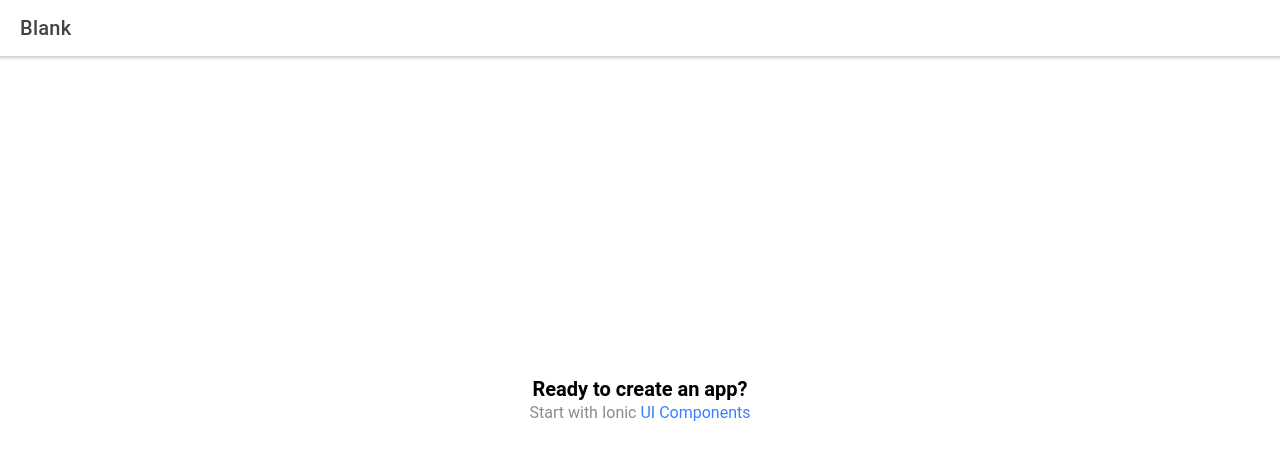
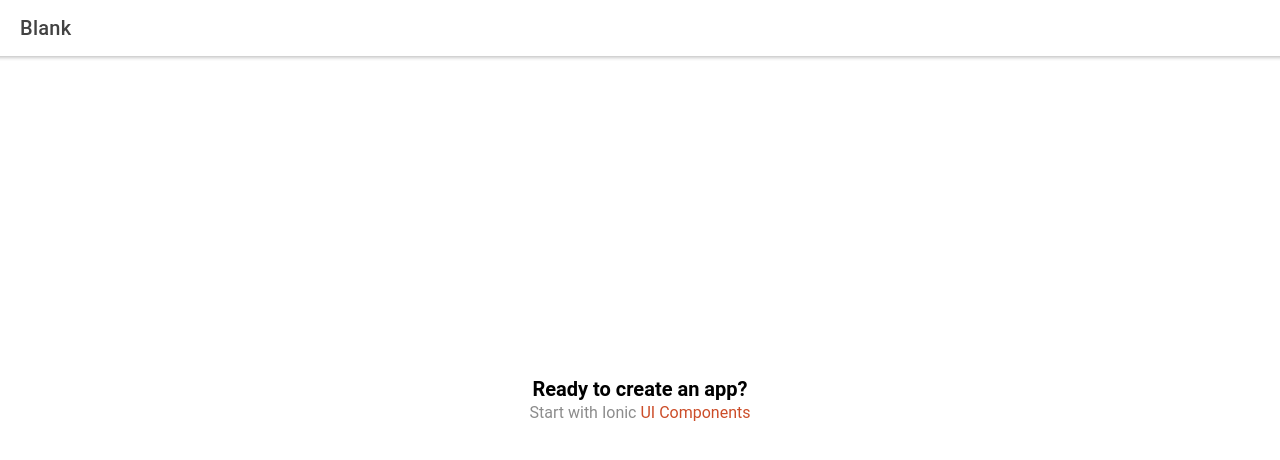
Before and after one commit to solidsail/Hunt, a React (Create React App) app: page /home in a window 1280 px wide. Shown: the top 460 px of the page. Built offline with nearby package versions, Linux system fonts and the light colour scheme.

Commit message:
Assets and Theme

```diff
--- a/src/theme/variables.css
+++ b/src/theme/variables.css
@@ -4,12 +4,12 @@ http://ionicframework.com/docs/theming/ */
 /** Ionic CSS Variables **/
 :root {
   /** primary **/
-  --ion-color-primary: #3880ff;
-  --ion-color-primary-rgb: 56, 128, 255;
+  --ion-color-primary: #cc4d29;
+  --ion-color-primary-rgb: 204, 77, 41;
   --ion-color-primary-contrast: #ffffff;
   --ion-color-primary-contrast-rgb: 255, 255, 255;
-  --ion-color-primary-shade: #3171e0;
-  --ion-color-primary-tint: #4c8dff;
+  --ion-color-primary-shade: #b44424;
+  --ion-color-primary-tint: #d15f3e;
 
   /** secondary **/
   --ion-color-secondary: #3dc2ff;
@@ -60,20 +60,20 @@ http://ionicframework.com/docs/theming/ */
   --ion-color-dark-tint: #383a3e;
 
   /** medium **/
-  --ion-color-medium: #92949c;
-  --ion-color-medium-rgb: 146, 148, 156;
-  --ion-color-medium-contrast: #ffffff;
-  --ion-color-medium-contrast-rgb: 255, 255, 255;
-  --ion-color-medium-shade: #808289;
-  --ion-color-medium-tint: #9d9fa6;
+  --ion-color-medium: #f3f3f3;
+  --ion-color-medium-rgb: 243, 243, 243;
+  --ion-color-medium-contrast: #000000;
+  --ion-color-medium-contrast-rgb: 0, 0, 0;
+  --ion-color-medium-shade: #d6d6d6;
+  --ion-color-medium-tint: #f4f4f4;
 
   /** light **/
-  --ion-color-light: #f4f5f8;
-  --ion-color-light-rgb: 244, 245, 248;
+  --ion-color-light: #ffffff;
+  --ion-color-light-rgb: 255, 255, 255;
   --ion-color-light-contrast: #000000;
   --ion-color-light-contrast-rgb: 0, 0, 0;
-  --ion-color-light-shade: #d7d8da;
-  --ion-color-light-tint: #f5f6f9;
+  --ion-color-light-shade: #e0e0e0;
+  --ion-color-light-tint: #ffffff;
 }
 
 @media (prefers-color-scheme: dark) {
@@ -83,68 +83,68 @@ http://ionicframework.com/docs/theming/ */
    */
 
   body {
-    --ion-color-primary: #428cff;
-    --ion-color-primary-rgb: 66,140,255;
+    --ion-color-primary: #cc4d29;
+    --ion-color-primary-rgb: 204, 77, 41;
     --ion-color-primary-contrast: #ffffff;
-    --ion-color-primary-contrast-rgb: 255,255,255;
-    --ion-color-primary-shade: #3a7be0;
-    --ion-color-primary-tint: #5598ff;
+    --ion-color-primary-contrast-rgb: 255, 255, 255;
+    --ion-color-primary-shade: #b44424;
+    --ion-color-primary-tint: #d15f3e;
 
     --ion-color-secondary: #50c8ff;
-    --ion-color-secondary-rgb: 80,200,255;
+    --ion-color-secondary-rgb: 80, 200, 255;
     --ion-color-secondary-contrast: #ffffff;
-    --ion-color-secondary-contrast-rgb: 255,255,255;
+    --ion-color-secondary-contrast-rgb: 255, 255, 255;
     --ion-color-secondary-shade: #46b0e0;
     --ion-color-secondary-tint: #62ceff;
 
     --ion-color-tertiary: #6a64ff;
-    --ion-color-tertiary-rgb: 106,100,255;
+    --ion-color-tertiary-rgb: 106, 100, 255;
     --ion-color-tertiary-contrast: #ffffff;
-    --ion-color-tertiary-contrast-rgb: 255,255,255;
+    --ion-color-tertiary-contrast-rgb: 255, 255, 255;
     --ion-color-tertiary-shade: #5d58e0;
     --ion-color-tertiary-tint: #7974ff;
 
     --ion-color-success: #2fdf75;
-    --ion-color-success-rgb: 47,223,117;
+    --ion-color-success-rgb: 47, 223, 117;
     --ion-color-success-contrast: #000000;
-    --ion-color-success-contrast-rgb: 0,0,0;
+    --ion-color-success-contrast-rgb: 0, 0, 0;
     --ion-color-success-shade: #29c467;
     --ion-color-success-tint: #44e283;
 
     --ion-color-warning: #ffd534;
-    --ion-color-warning-rgb: 255,213,52;
+    --ion-color-warning-rgb: 255, 213, 52;
     --ion-color-warning-contrast: #000000;
-    --ion-color-warning-contrast-rgb: 0,0,0;
+    --ion-color-warning-contrast-rgb: 0, 0, 0;
     --ion-color-warning-shade: #e0bb2e;
     --ion-color-warning-tint: #ffd948;
 
     --ion-color-danger: #ff4961;
-    --ion-color-danger-rgb: 255,73,97;
+    --ion-color-danger-rgb: 255, 73, 97;
     --ion-color-danger-contrast: #ffffff;
-    --ion-color-danger-contrast-rgb: 255,255,255;
+    --ion-color-danger-contrast-rgb: 255, 255, 255;
     --ion-color-danger-shade: #e04055;
     --ion-color-danger-tint: #ff5b71;
 
     --ion-color-dark: #f4f5f8;
-    --ion-color-dark-rgb: 244,245,248;
+    --ion-color-dark-rgb: 244, 245, 248;
     --ion-color-dark-contrast: #000000;
-    --ion-color-dark-contrast-rgb: 0,0,0;
+    --ion-color-dark-contrast-rgb: 0, 0, 0;
     --ion-color-dark-shade: #d7d8da;
     --ion-color-dark-tint: #f5f6f9;
 
-    --ion-color-medium: #989aa2;
-    --ion-color-medium-rgb: 152,154,162;
-    --ion-color-medium-contrast: #000000;
-    --ion-color-medium-contrast-rgb: 0,0,0;
-    --ion-color-medium-shade: #86888f;
-    --ion-color-medium-tint: #a2a4ab;
+    --ion-color-medium: #232529;
+    --ion-color-medium-rgb: 35, 37, 41;
+    --ion-color-medium-contrast: #ffffff;
+    --ion-color-medium-contrast-rgb: 255, 255, 255;
+    --ion-color-medium-shade: #1f2124;
+    --ion-color-medium-tint: #393b3e;
 
-    --ion-color-light: #222428;
-    --ion-color-light-rgb: 34,36,40;
+    --ion-color-light: #000000;
+    --ion-color-light-rgb: 0, 0, 0;
     --ion-color-light-contrast: #ffffff;
-    --ion-color-light-contrast-rgb: 255,255,255;
-    --ion-color-light-shade: #1e2023;
-    --ion-color-light-tint: #383a3e;
+    --ion-color-light-contrast-rgb: 255, 255, 255;
+    --ion-color-light-shade: #000000;
+    --ion-color-light-tint: #1a1a1a;
   }
 
   /*
@@ -154,10 +154,10 @@ http://ionicframework.com/docs/theming/ */
 
   .ios body {
     --ion-background-color: #000000;
-    --ion-background-color-rgb: 0,0,0;
+    --ion-background-color-rgb: 0, 0, 0;
 
     --ion-text-color: #ffffff;
-    --ion-text-color-rgb: 255,255,255;
+    --ion-text-color-rgb: 255, 255, 255;
 
     --ion-color-step-50: #0d0d0d;
     --ion-color-step-100: #1a1a1a;
@@ -186,7 +186,6 @@ http://ionicframework.com/docs/theming/ */
     --ion-card-background: #1c1c1d;
   }
 
-
   /*
    * Material Design Dark Theme
    * -------------------------------------------
@@ -194,10 +193,10 @@ http://ionicframework.com/docs/theming/ */
 
   .md body {
     --ion-background-color: #121212;
-    --ion-background-color-rgb: 18,18,18;
+    --ion-background-color-rgb: 18, 18, 18;
 
     --ion-text-color: #ffffff;
-    --ion-text-color-rgb: 255,255,255;
+    --ion-text-color-rgb: 255, 255, 255;
 
     --ion-border-color: #222222;
 
```
Also changed, not shown: public/assets/icon/favicon.png, public/assets/icon/icon.png.
